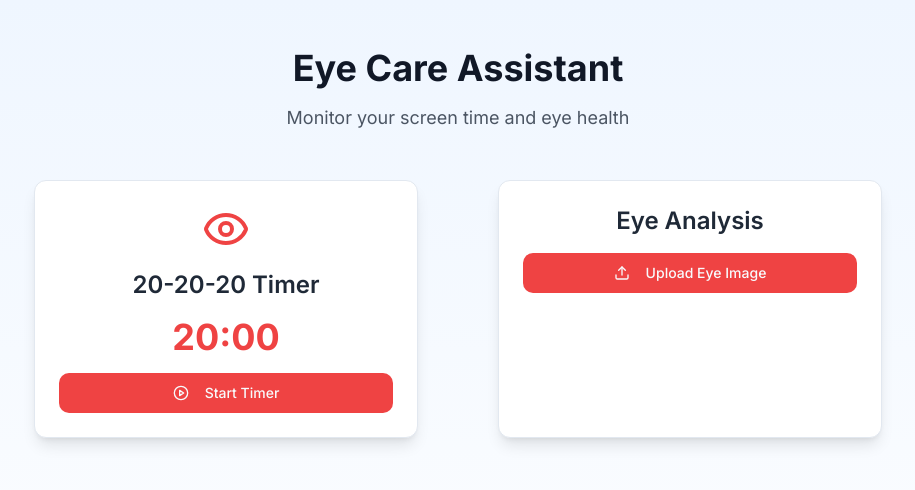
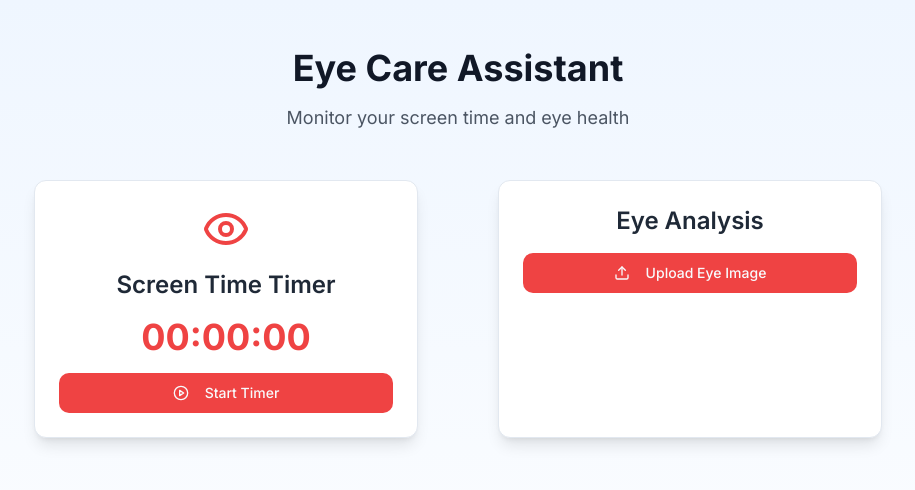
Before and after one commit to StaarB0y/eyewatcher, a React (Vite) app: page / in a window 1280 px wide. Shown: the top 490 px of the page, without its empty margins (182-1097 px from the left). Built offline with nearby package versions, Linux system fonts and the light colour scheme.

Commit message:
Update timer format and alert
Change the timer to start from 00:00:00 (hh:mm:ss) format. Implement an alert that pops up every 20 minutes.
[skip gpt_engineer]

```diff
--- a/src/components/Timer.tsx
+++ b/src/components/Timer.tsx
@@ -5,46 +5,50 @@ import { Button } from "@/components/ui/button";
 import { Eye, PauseCircle, PlayCircle } from "lucide-react";
 
 const Timer = () => {
-  const [timeLeft, setTimeLeft] = useState(1200); // 20 minutes in seconds
+  const [seconds, setSeconds] = useState(0);
   const [isActive, setIsActive] = useState(false);
   const { toast } = useToast();
 
   useEffect(() => {
     let intervalId: ReturnType<typeof setInterval>;
 
-    if (isActive && timeLeft > 0) {
+    if (isActive) {
       intervalId = setInterval(() => {
-        setTimeLeft((time) => time - 1);
+        setSeconds(prevSeconds => {
+          const newSeconds = prevSeconds + 1;
+          // Check if we've reached 20 minutes (1200 seconds)
+          if (newSeconds % 1200 === 0) {
+            toast({
+              title: "Time for an Eye Break! 👀",
+              description: "Look at something 20 feet away for 20 seconds",
+              duration: 20000,
+            });
+          }
+          return newSeconds;
+        });
       }, 1000);
-    } else if (timeLeft === 0) {
-      toast({
-        title: "Time for an Eye Break! 👀",
-        description: "Look at something 20 feet away for 20 seconds",
-        duration: 20000,
-      });
-      setTimeLeft(1200);
-      setIsActive(false);
     }
 
     return () => clearInterval(intervalId);
-  }, [isActive, timeLeft, toast]);
+  }, [isActive, toast]);
 
   const toggleTimer = () => {
     setIsActive(!isActive);
   };
 
-  const formatTime = (seconds: number) => {
-    const mins = Math.floor(seconds / 60);
-    const secs = seconds % 60;
-    return `${mins}:${secs.toString().padStart(2, '0')}`;
+  const formatTime = (totalSeconds: number) => {
+    const hours = Math.floor(totalSeconds / 3600);
+    const minutes = Math.floor((totalSeconds % 3600) / 60);
+    const secs = totalSeconds % 60;
+    return `${hours.toString().padStart(2, '0')}:${minutes.toString().padStart(2, '0')}:${secs.toString().padStart(2, '0')}`;
   };
 
   return (
     <Card className="p-6 w-full max-w-sm mx-auto bg-white shadow-lg animate-fade">
       <div className="flex flex-col items-center space-y-4">
         <Eye className="w-12 h-12 text-primary" />
-        <h2 className="text-2xl font-semibold text-gray-800">20-20-20 Timer</h2>
-        <div className="text-4xl font-bold text-primary">{formatTime(timeLeft)}</div>
+        <h2 className="text-2xl font-semibold text-gray-800">Screen Time Timer</h2>
+        <div className="text-4xl font-bold text-primary">{formatTime(seconds)}</div>
         <Button
           onClick={toggleTimer}
           className="w-full flex items-center justify-center space-x-2"
```
